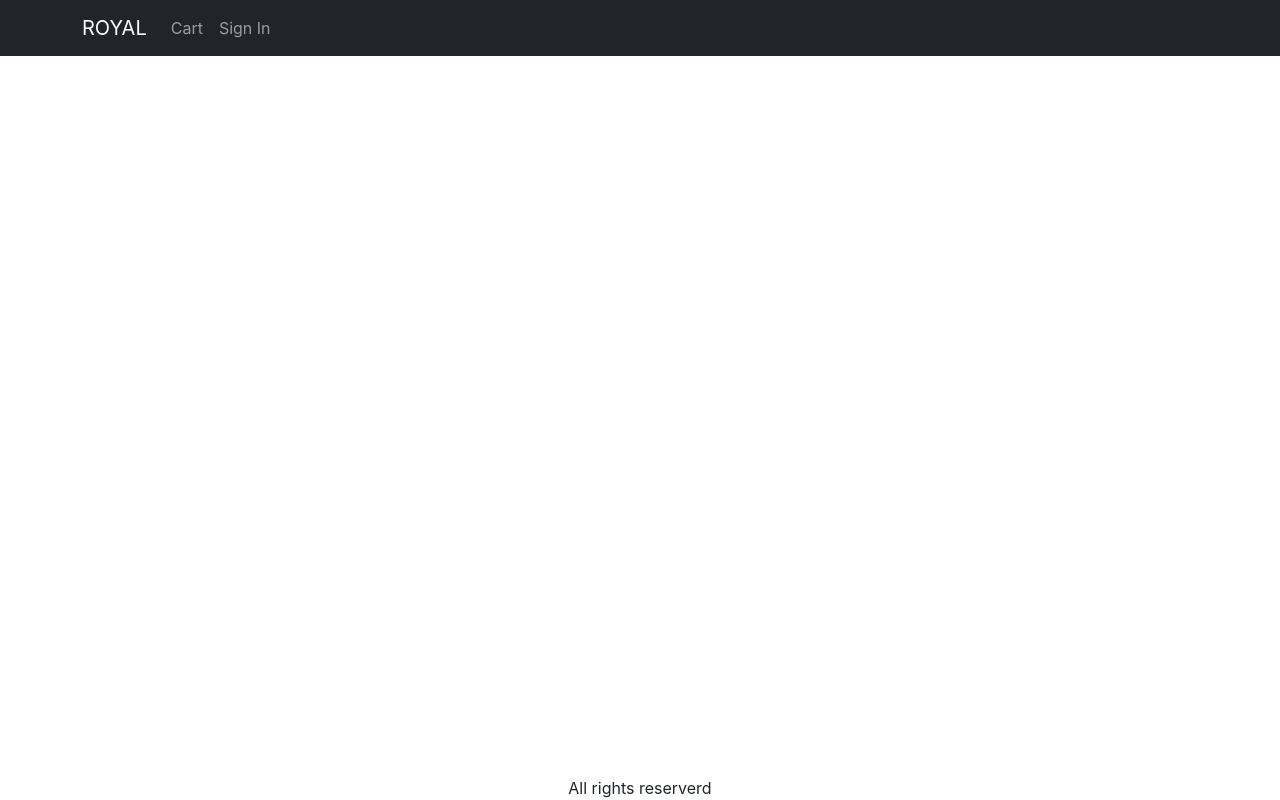
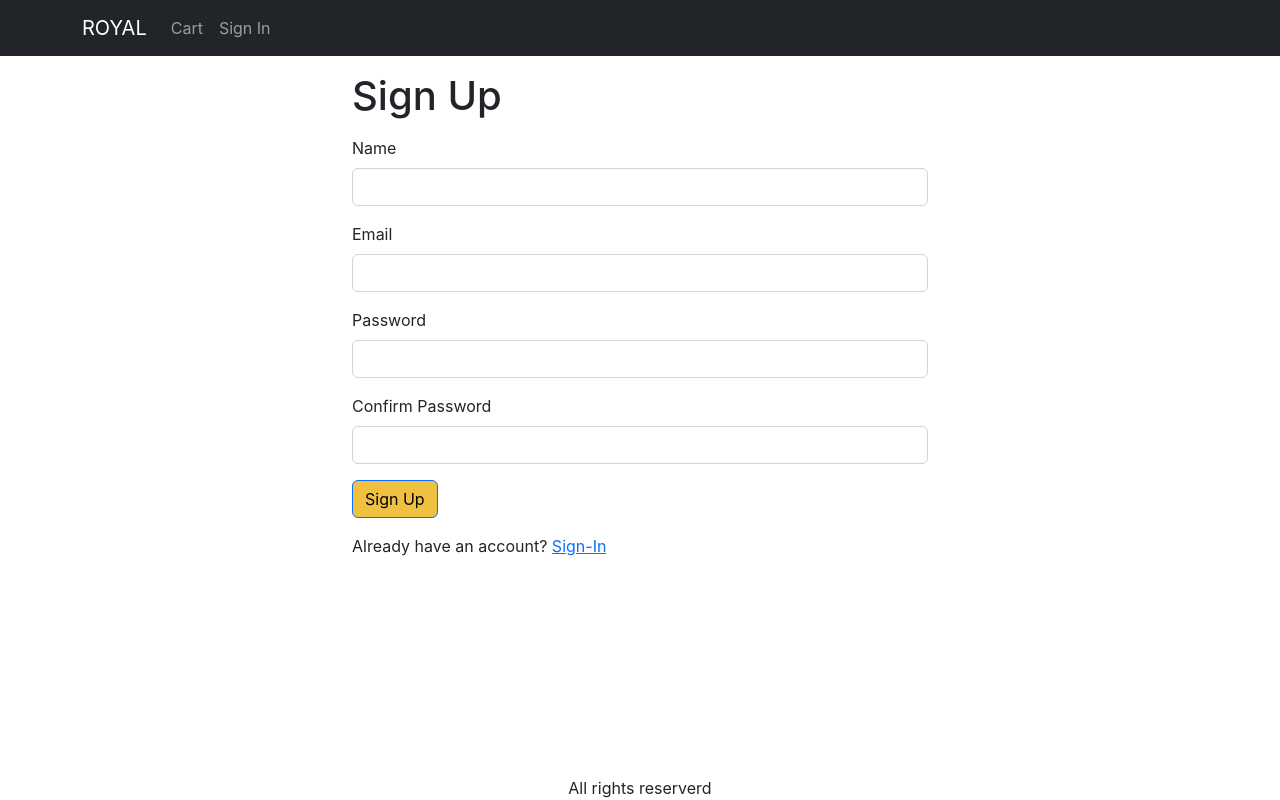
Before and after one commit to trshimpi/e-commerce, a React (Create React App) app in the folder frontend/: page /signup in a window 1280 px wide. Built offline with nearby package versions, Linux system fonts and the light colour scheme.

Commit message:
implemented signup page and route

```diff
--- a/frontend/src/App.js
+++ b/frontend/src/App.js
@@ -14,6 +14,7 @@
 import SignInPage from "./pages/SignInPage";
 import NavDropdown from "react-bootstrap/NavDropdown";
 import ShippingAddressPage from "./pages/ShippingAddressPage";
+import SignUpPage from "./pages/SignUpPage";
 
 function App() {
   const { state, dispatch: ctxDispatch } = useContext(Store);
@@ -76,6 +77,7 @@
               <Route path="/" element={<Home />} />
               <Route path="/product/:slug" element={<ProductPage />} />
               <Route path="/signin" element={<SignInPage />} />
+              <Route path="/signup" element={<SignUpPage />} />
               <Route path="/shipping" element={<ShippingAddressPage />} />
               <Route path="/cart" element={<CartPage />} />
             </Routes>
--- /dev/null
+++ b/frontend/src/pages/SignUpPage.jsx
@@ -0,0 +1,100 @@
+import React, { useContext, useEffect, useState } from "react";
+import { Helmet } from "react-helmet-async";
+import Container from "react-bootstrap/Container";
+import Form from "react-bootstrap/Form";
+import Button from "react-bootstrap/esm/Button";
+import { Link, useLocation, useNavigate } from "react-router-dom";
+import axios from "axios";
+import { Store } from "../store";
+import { toast } from "react-toastify";
+import { getError } from "../util";
+
+const SignUpPage = () => {
+  const navigate = useNavigate();
+  const { search } = useLocation();
+  const redirectInUrl = new URLSearchParams(search).get("redirect");
+  const redirect = redirectInUrl ? redirectInUrl : "/";
+
+  const [email, setEmail] = useState("");
+  const [name, setName] = useState("");
+  const [password, setPassword] = useState("");
+  const [confirmPassword, setConfirmPassword] = useState("");
+
+  const { state, dispatch: ctxDispatch } = useContext(Store);
+
+  const { userInfo } = state;
+  const submitHandler = async (e) => {
+    e.preventDefault();
+    if (password !== confirmPassword) {
+      toast.error("Passwords do not match");
+      return;
+    }
+    try {
+      const { data } = await axios.post("/api/users/signup", {
+        email,
+        name,
+        password,
+      });
+      ctxDispatch({ type: "USER_SIGNIN", payload: data });
+      localStorage.setItem("userInfo", JSON.stringify(data));
+      navigate(redirect || "/");
+      console.log(data);
+    } catch (err) {
+      toast.error(getError(err));
+    }
+  };
+
+  useEffect(() => {
+    if (userInfo) {
+      navigate(redirect);
+    }
+  }, [navigate, redirect, userInfo]);
+
+  return (
+    <Container className="small-container">
+      <Helmet>
+        <title>Sign Up</title>
+      </Helmet>
+      <h1 className="my-3">Sign Up</h1>
+      <Form onSubmit={submitHandler}>
+        <Form.Group className="mb-3" controlId="name">
+          <Form.Label>Name</Form.Label>
+          <Form.Control required onChange={(e) => setName(e.target.value)} />
+        </Form.Group>
+        <Form.Group className="mb-3" controlId="email">
+          <Form.Label>Email</Form.Label>
+          <Form.Control
+            type="email"
+            required
+            onChange={(e) => setEmail(e.target.value)}
+          />
+        </Form.Group>
+        <Form.Group className="mb-3" controlId="password">
+          <Form.Label>Password</Form.Label>
+          <Form.Control
+            type="password"
+            required
+            onChange={(e) => setPassword(e.target.value)}
+          />
+        </Form.Group>
+        <Form.Group className="mb-3" controlId="confirmPassword">
+          <Form.Label>Confirm Password</Form.Label>
+          <Form.Control
+            type="password"
+            required
+            onChange={(e) => setConfirmPassword(e.target.value)}
+          />
+        </Form.Group>
+        <div className="mb-3">
+          <Button type="submit">Sign Up</Button>
+        </div>
+        <div className="mb-3">
+          Already have an account?{" "}
+          <Link to={`/signin?redirect=${redirect}`}>Sign-In</Link>
+        </div>
+      </Form>
+    </Container>
+  );
+};
+
+export default SignUpPage;
```
Also changed, not shown: 1 other file (tests, documents, lock files or other folders).
